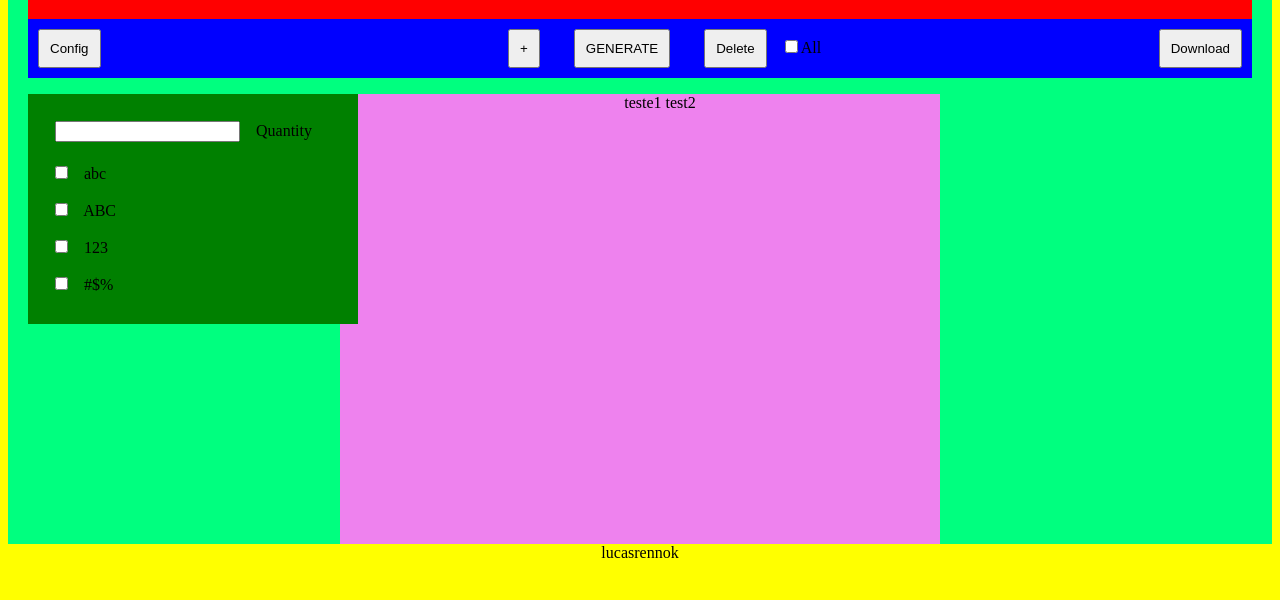
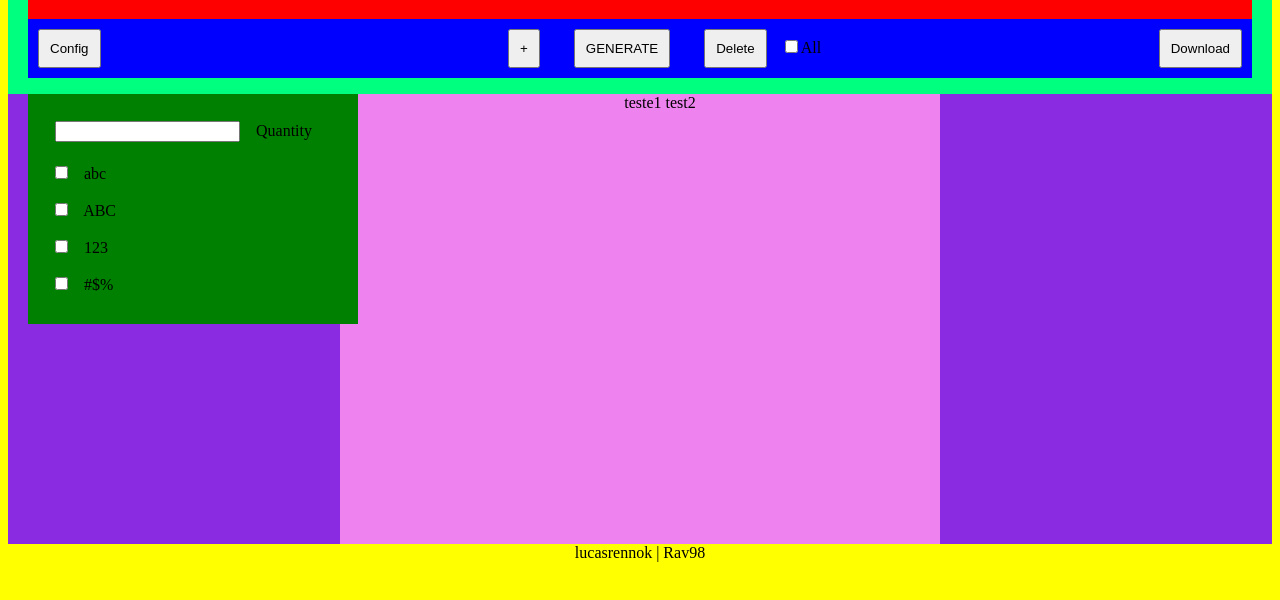
Before and after one commit to lucasrennok/Password_Generator, a plain HTML site: page index.html in a window 1280 px wide. Shown: the part 78-678 px from the top of the page. Drawn offline with Linux system fonts and the light colour scheme.

Commit message:
to the branch

```diff
--- a/index.html
+++ b/index.html
@@ -58,7 +58,7 @@
     </div>
 </body>
 <footer>
-    <div>lucasrennok</div>
+    <div>lucasrennok | Rav98</div>
 </footer>
 
 </html>
--- a/style.css
+++ b/style.css
@@ -22,6 +22,7 @@ html{
 }
 
 #after_divs{
+    background-color: blueviolet;
     margin: auto;
 }
 
```
